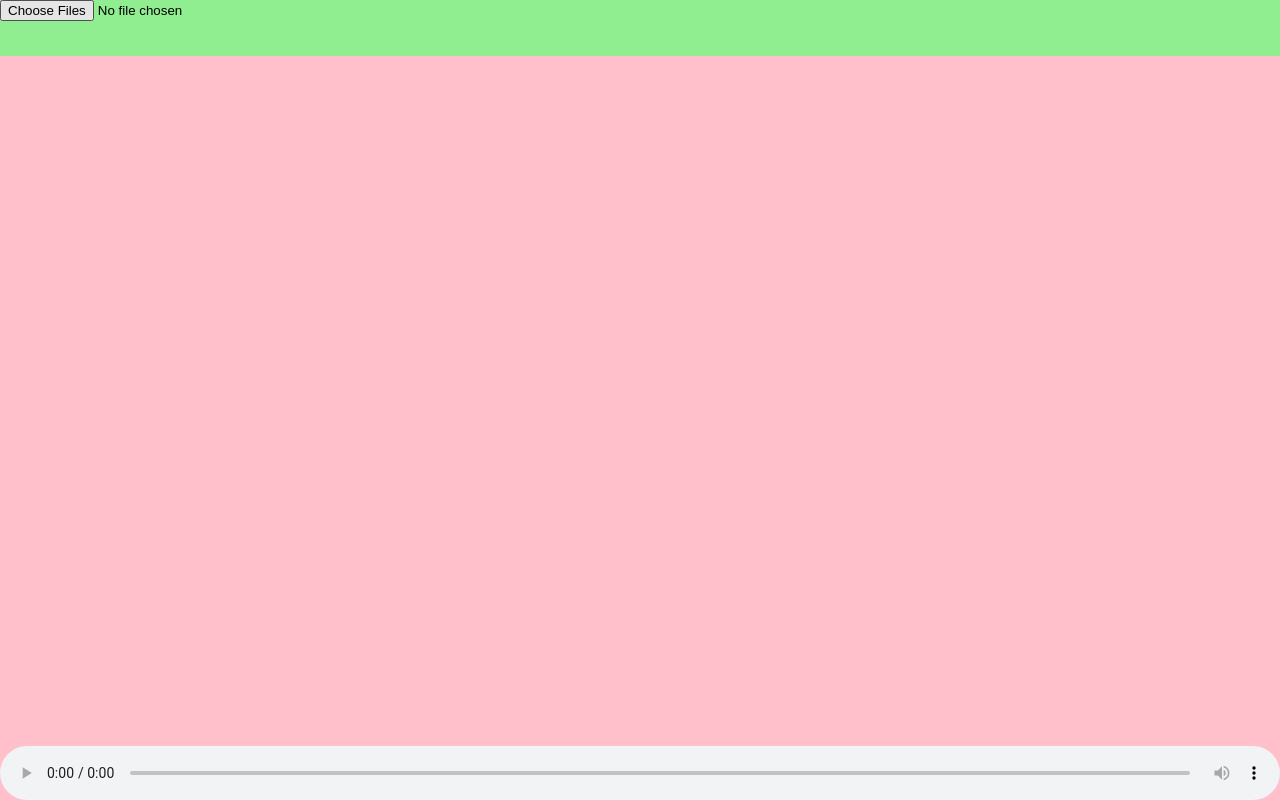
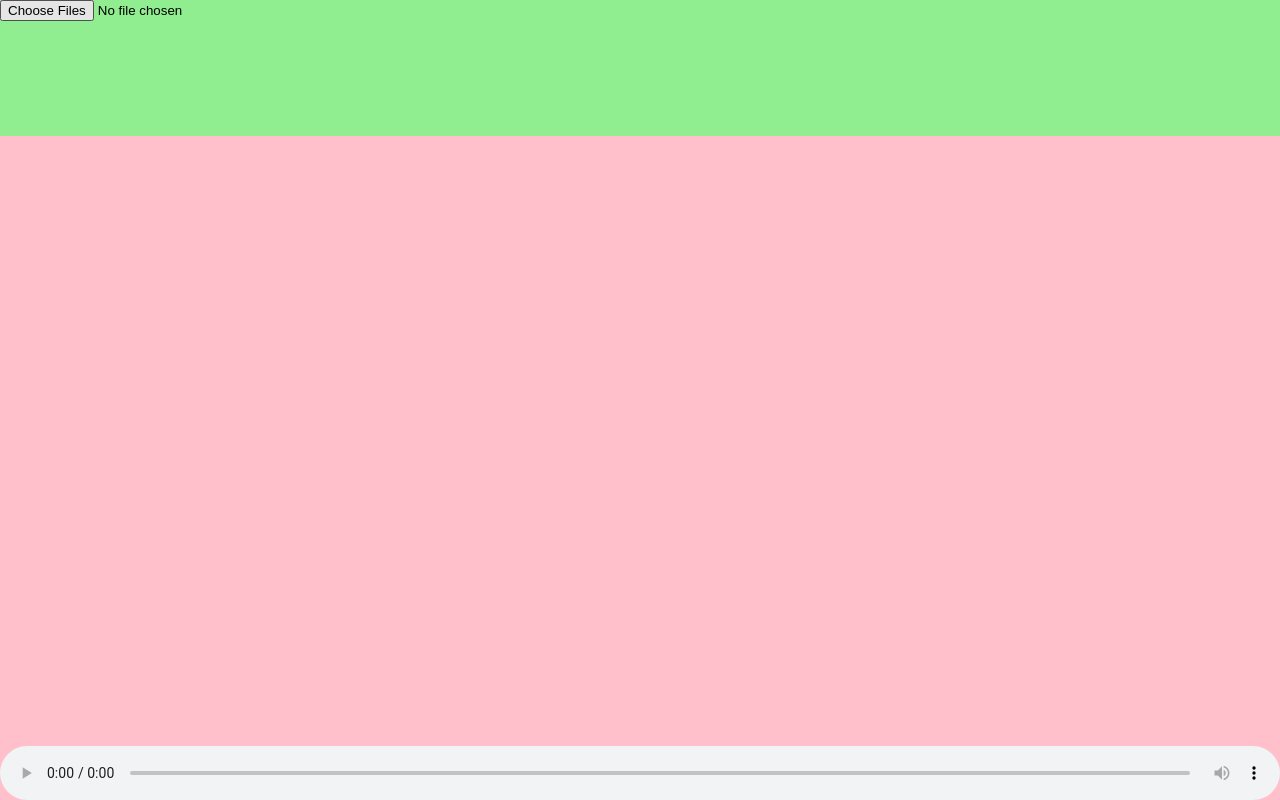
Before and after one commit to maxlutay/localplayer, a plain HTML site: page index.html in a window 1280 px wide. Drawn offline with Linux system fonts and the light colour scheme.

Commit message:
changed 7vh to 17vh

```diff
--- a/index.html
+++ b/index.html
@@ -28,8 +28,8 @@
 
     #fileinput_container {
       background-color: lightgreen;
-      height: 7vh;
-      width: 100vw;
+      height: 17vh;
+      width: 100%;
     }
 
     #tracks {
```
